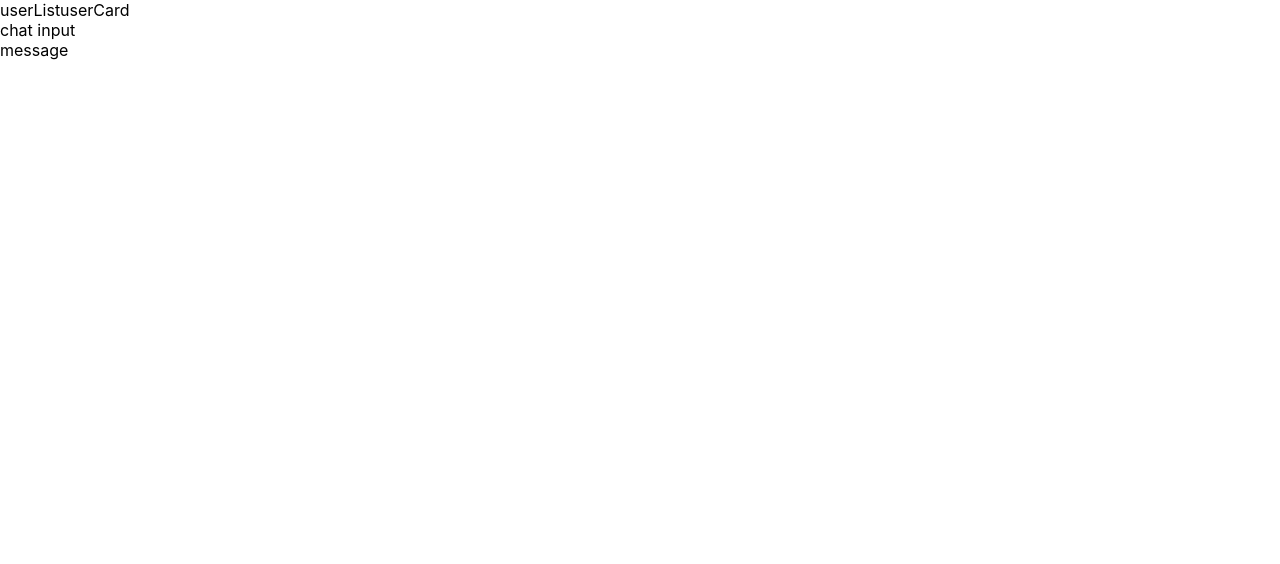
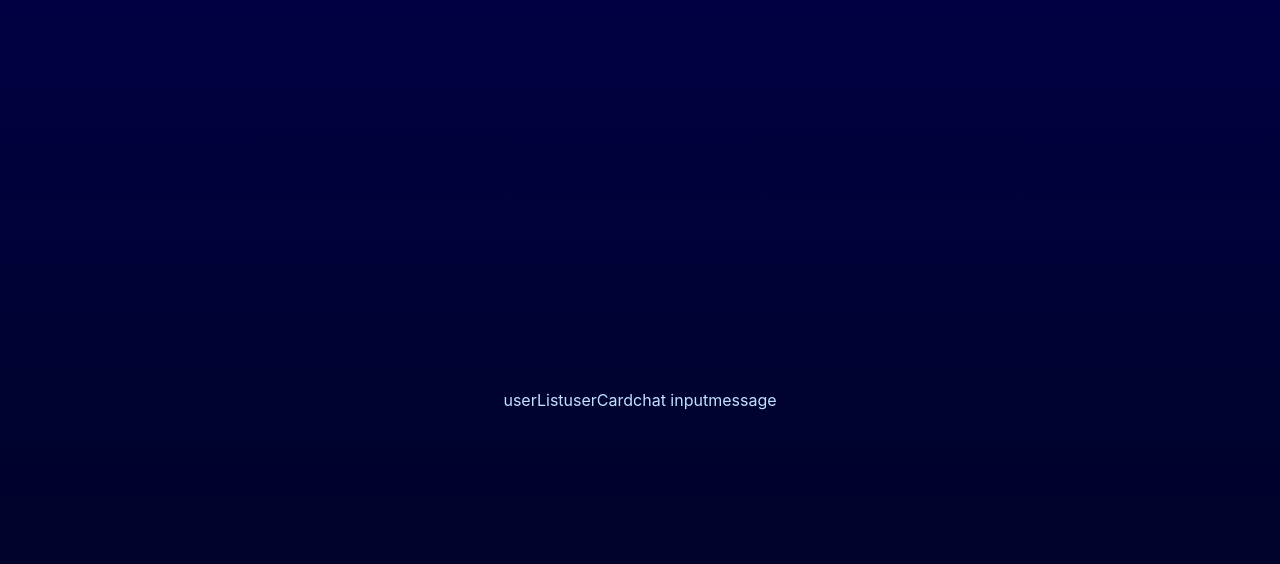
Before and after one commit to rmit-s3712674-Sijie-Shi/chat-page, a React (Create React App) app: page /main in a window 1280 px wide. Shown: the top 564 px of the page. Built offline with nearby package versions, Linux system fonts and the light colour scheme.

Commit message:
apply main bg color

```diff
--- a/src/mainpage/mainpage.module.css
+++ b/src/mainpage/mainpage.module.css
@@ -0,0 +1,9 @@
+.background {
+    height: 100vh;
+    display: flex;
+    flex-direction: row;
+    align-items: center;
+    justify-content: center;
+    background: linear-gradient(#000142, #00031f);
+    color: rgb(193, 226, 255);
+}
--- a/src/mainpage/mainpage.tsx
+++ b/src/mainpage/mainpage.tsx
@@ -5,7 +5,7 @@ import Setting from "./setting/setting";
 
 const MainPage = () => {
     return (
-        <div>
+        <div className={styles.background}>
             <Chat/>
             <Setting/>
         </div>
```
